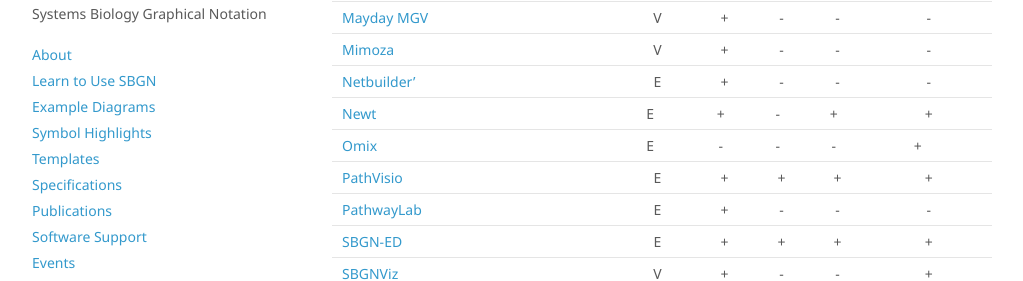
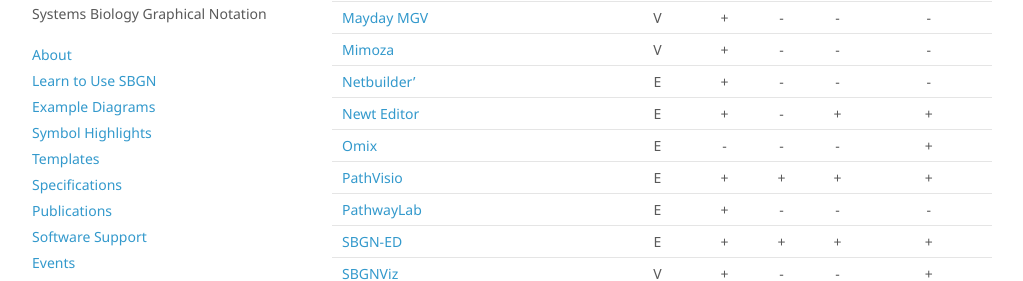
Before and after one commit to sbgn/sbgn, a Jekyll site: the page built from docs/software_support.md, in a window 1280 px wide and 900 px high, scrolled down 814 px. Shown: the part 156-437 px from the top of the window, without its empty margins (128-1151 px from the left). Built offline with Jekyll 4.4.1, drawn with Linux system fonts in a browser that asks for light colours; nearby versions of some CDN libraries.

Commit message:
Minor fix: indentation in table

```diff
--- a/docs/software_support.md
+++ b/docs/software_support.md
@@ -38,8 +38,8 @@
 | [Mayday MGV](http://it.inf.uni-tuebingen.de/?page_id=248)                        | V     | +   | -   | -   | -       |
 | [Mimoza](http://mimoza.bordeaux.inria.fr/)                                       | V     | +   | -   | -   | -       |
 | [Netbuilder'](http://sourceforge.net/projects/apostrophe/)                       | E     | +   | -   | -   | -       |
-| [Newt](http://newteditor.org/)                                                   | E     | +   | -   | +   | +       |
-| [Omix](http://www.omix-visualization.com/)                                       | E     | -   | -   | -   | +       |
+| [Newt Editor](http://www.newteditor.org)                                         | E     | +   | -   | +   | +       |
+| [Omix](http://www.omix-visualization.com/)                                       | E     | -   | -   | -   | +       |
 | [PathVisio](http://www.pathvisio.org/plugin/sbgn-plugin/)                        | E     | +   | +   | +   | +       |
 | [PathwayLab](http://www.innetics.com/)                                           | E     | +   | -   | -   | -       |
 | [SBGN-ED](http://www.sbgn-ed.org/)                                               | E     | +   | +   | +   | +       |
```
